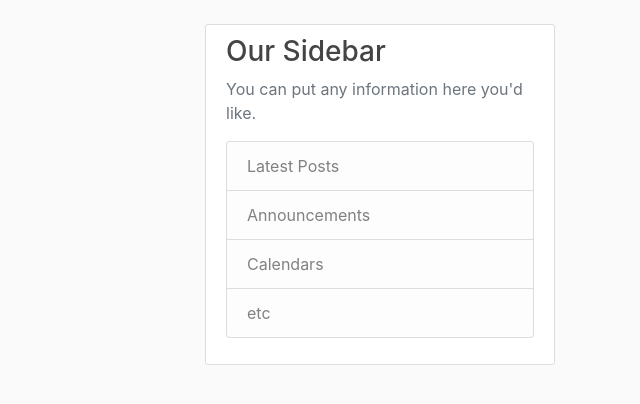
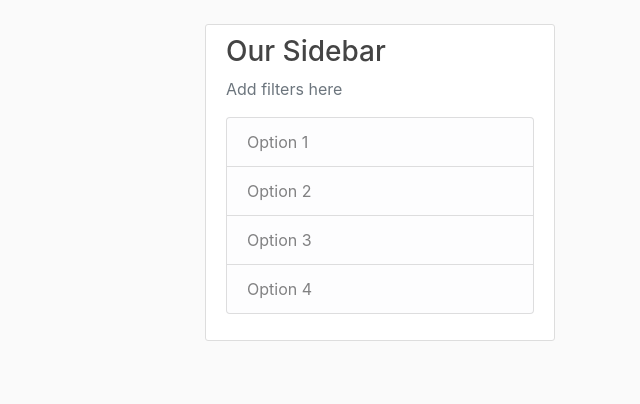
Before and after one commit to AnirudhAchal/Movie_Management_System, a Django app: page / in a window 1280 px wide. Shown: the part 56-460 px from the top of the page, without its empty margins (640-1280 px from the left). Run offline with Django 3.2, Linux system fonts and the light colour scheme; data that the repository does not hold is empty; some libraries are stand-ins or nearby versions.

Commit message:
Filters sidebar template added

```diff
--- a/Movie_Management_System/dashboard/templates/dashboard/base.html
+++ b/Movie_Management_System/dashboard/templates/dashboard/base.html
@@ -59,12 +59,12 @@
         <div class="col-md-4">
           <div class="content-section">
             <h3>Our Sidebar</h3>
-            <p class='text-muted'>You can put any information here you'd like.
+            <p class='text-muted'>Add filters here
               <ul class="list-group">
-                <li class="list-group-item list-group-item-light">Latest Posts</li>
-                <li class="list-group-item list-group-item-light">Announcements</li>
-                <li class="list-group-item list-group-item-light">Calendars</li>
-                <li class="list-group-item list-group-item-light">etc</li>
+                <li class="list-group-item list-group-item-light">Option 1</li>
+                <li class="list-group-item list-group-item-light">Option 2</li>
+                <li class="list-group-item list-group-item-light">Option 3</li>
+                <li class="list-group-item list-group-item-light">Option 4</li>
               </ul>
             </p>
           </div>
```
